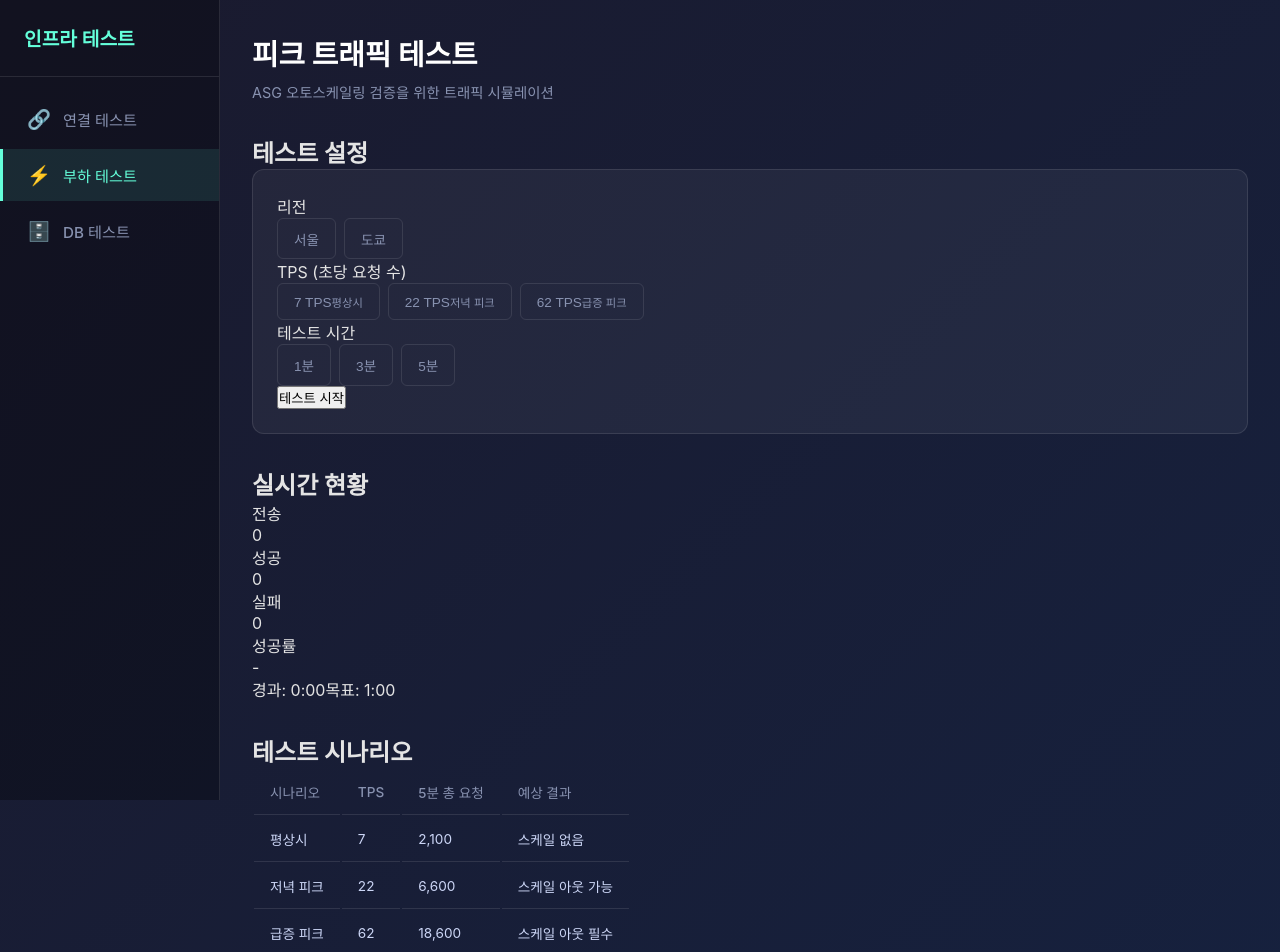
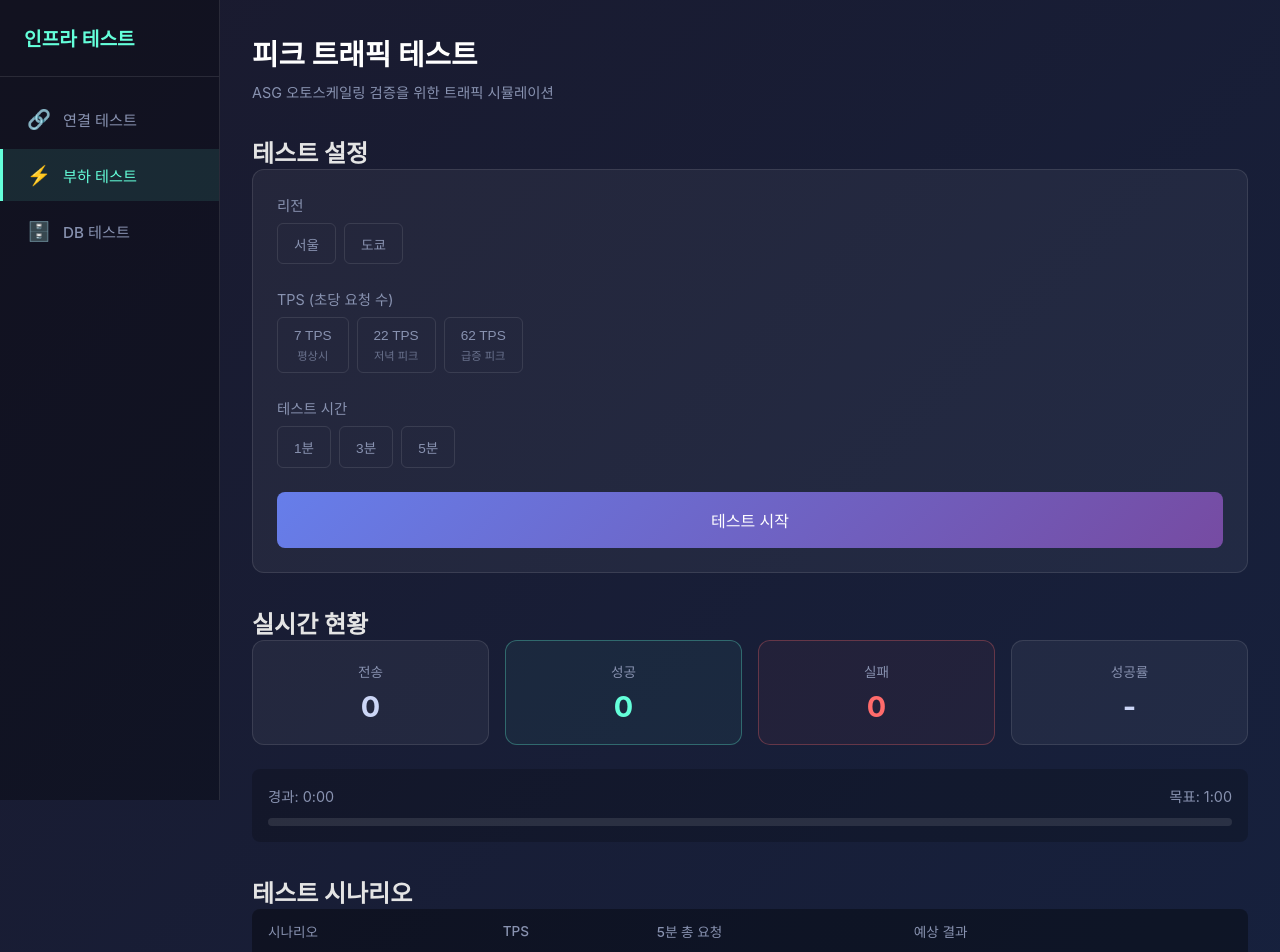
Before and after one commit to ddos-team-project/ddos-apps, a React (Vite) app in the folder infra-test/: page /load-test in a window 1280 px wide. Shown: the top 952 px of the page. Built offline with nearby package versions, Linux system fonts and the light colour scheme.

Commit message:
fix: LoadTest 페이지 CSS 스타일 추가

```diff
--- a/infra-test/src/App.css
+++ b/infra-test/src/App.css
@@ -1997,3 +1997,227 @@ body {
     align-items: flex-start;
   }
 }
+
+/* ========================================
+   Peak Traffic Test (피크 트래픽 테스트)
+   ======================================== */
+
+.form-group {
+  margin-bottom: 1.5rem;
+}
+
+.form-group > label {
+  display: block;
+  color: #8892b0;
+  font-size: 0.9rem;
+  margin-bottom: 0.5rem;
+}
+
+.form-group .button-group button small {
+  display: block;
+  font-size: 0.7rem;
+  margin-top: 0.25rem;
+  opacity: 0.7;
+}
+
+.form-actions {
+  margin-top: 1.5rem;
+}
+
+.btn {
+  padding: 0.6rem 1.2rem;
+  border: none;
+  border-radius: 8px;
+  font-size: 0.9rem;
+  font-weight: 500;
+  cursor: pointer;
+  transition: all 0.2s ease;
+}
+
+.btn:disabled {
+  opacity: 0.5;
+  cursor: not-allowed;
+}
+
+.btn-primary {
+  background: linear-gradient(135deg, #667eea 0%, #764ba2 100%);
+  color: white;
+}
+
+.btn-primary:hover:not(:disabled) {
+  transform: translateY(-2px);
+  box-shadow: 0 4px 15px rgba(102, 126, 234, 0.4);
+}
+
+.btn-secondary {
+  background: rgba(255, 255, 255, 0.1);
+  color: #8892b0;
+  border: 1px solid rgba(255, 255, 255, 0.1);
+}
+
+.btn-secondary:hover:not(:disabled) {
+  background: rgba(255, 255, 255, 0.15);
+  color: #ccd6f6;
+}
+
+.btn-danger {
+  background: linear-gradient(135deg, #ff6b6b 0%, #ee5a5a 100%);
+  color: white;
+}
+
+.btn-danger:hover:not(:disabled) {
+  transform: translateY(-2px);
+  box-shadow: 0 4px 15px rgba(255, 107, 107, 0.4);
+}
+
+.btn-large {
+  padding: 1rem 2rem;
+  font-size: 1rem;
+  width: 100%;
+}
+
+/* Stats Grid */
+.stats-grid {
+  display: grid;
+  grid-template-columns: repeat(4, 1fr);
+  gap: 1rem;
+  margin-bottom: 1.5rem;
+}
+
+.stat-card {
+  background: rgba(255, 255, 255, 0.05);
+  border-radius: 12px;
+  padding: 1.25rem;
+  text-align: center;
+  border: 1px solid rgba(255, 255, 255, 0.1);
+}
+
+.stat-card.success {
+  border-color: rgba(100, 255, 218, 0.3);
+  background: rgba(100, 255, 218, 0.05);
+}
+
+.stat-card.error {
+  border-color: rgba(255, 107, 107, 0.3);
+  background: rgba(255, 107, 107, 0.05);
+}
+
+.stat-card .stat-label {
+  font-size: 0.85rem;
+  color: #8892b0;
+  margin-bottom: 0.5rem;
+}
+
+.stat-card .stat-value {
+  font-size: 1.8rem;
+  font-weight: 700;
+  color: #ccd6f6;
+}
+
+.stat-card.success .stat-value {
+  color: #64ffda;
+}
+
+.stat-card.error .stat-value {
+  color: #ff6b6b;
+}
+
+/* Progress Section */
+.progress-section {
+  background: rgba(0, 0, 0, 0.2);
+  padding: 1rem;
+  border-radius: 8px;
+}
+
+.progress-info {
+  display: flex;
+  justify-content: space-between;
+  margin-bottom: 0.75rem;
+  font-size: 0.9rem;
+  color: #8892b0;
+}
+
+.progress-section .progress-bar {
+  height: 8px;
+  background: rgba(255, 255, 255, 0.1);
+  border-radius: 4px;
+  overflow: hidden;
+}
+
+.progress-fill {
+  height: 100%;
+  background: linear-gradient(90deg, #667eea 0%, #764ba2 100%);
+  border-radius: 4px;
+  transition: width 0.3s ease;
+}
+
+/* Result Info */
+.result-info {
+  margin-bottom: 1rem;
+}
+
+.result-info div {
+  padding: 0.5rem 0;
+  border-bottom: 1px solid rgba(255, 255, 255, 0.05);
+  color: #ccd6f6;
+}
+
+.result-info div:last-child {
+  border-bottom: none;
+}
+
+.result-info strong {
+  color: #8892b0;
+  margin-right: 0.5rem;
+}
+
+/* Scenario Table in Peak Traffic Test */
+.scenario-table table {
+  width: 100%;
+  border-collapse: collapse;
+  background: rgba(0, 0, 0, 0.2);
+  border-radius: 8px;
+  overflow: hidden;
+}
+
+.scenario-table table th,
+.scenario-table table td {
+  padding: 0.75rem 1rem;
+  text-align: left;
+}
+
+.scenario-table table th {
+  background: rgba(0, 0, 0, 0.2);
+  color: #8892b0;
+  font-weight: 500;
+  font-size: 0.85rem;
+}
+
+.scenario-table table td {
+  color: #ccd6f6;
+  font-size: 0.9rem;
+  border-bottom: 1px solid rgba(255, 255, 255, 0.05);
+}
+
+.scenario-table table tr:last-child td {
+  border-bottom: none;
+}
+
+.scenario-table table tr.highlight {
+  background: rgba(102, 126, 234, 0.1);
+}
+
+.scenario-table table tr.highlight td {
+  color: #64ffda;
+  font-weight: 500;
+}
+
+@media (max-width: 768px) {
+  .stats-grid {
+    grid-template-columns: repeat(2, 1fr);
+  }
+
+  .stat-card .stat-value {
+    font-size: 1.4rem;
+  }
+}
```
